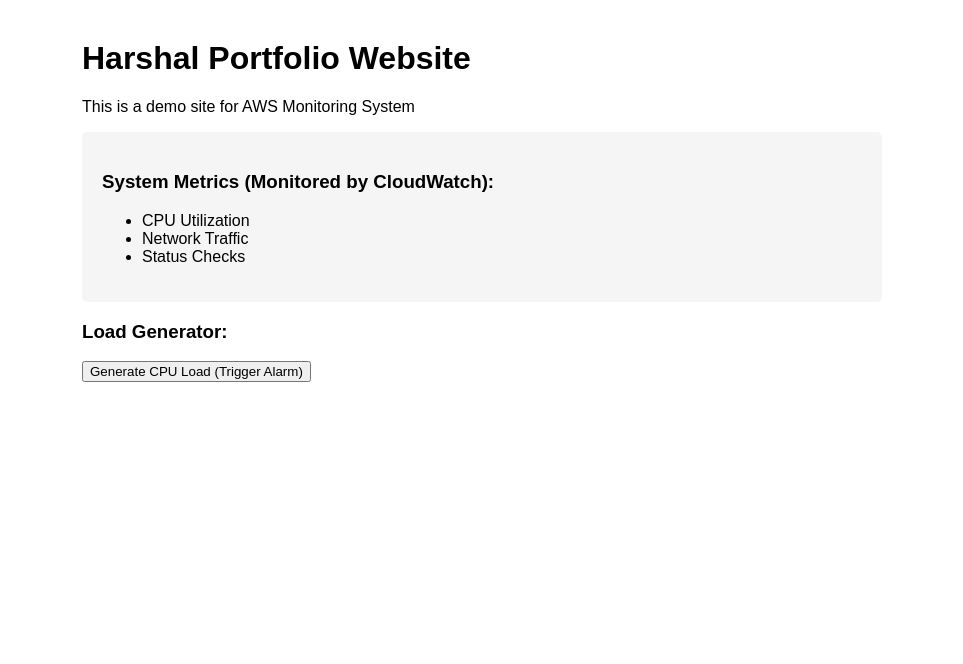
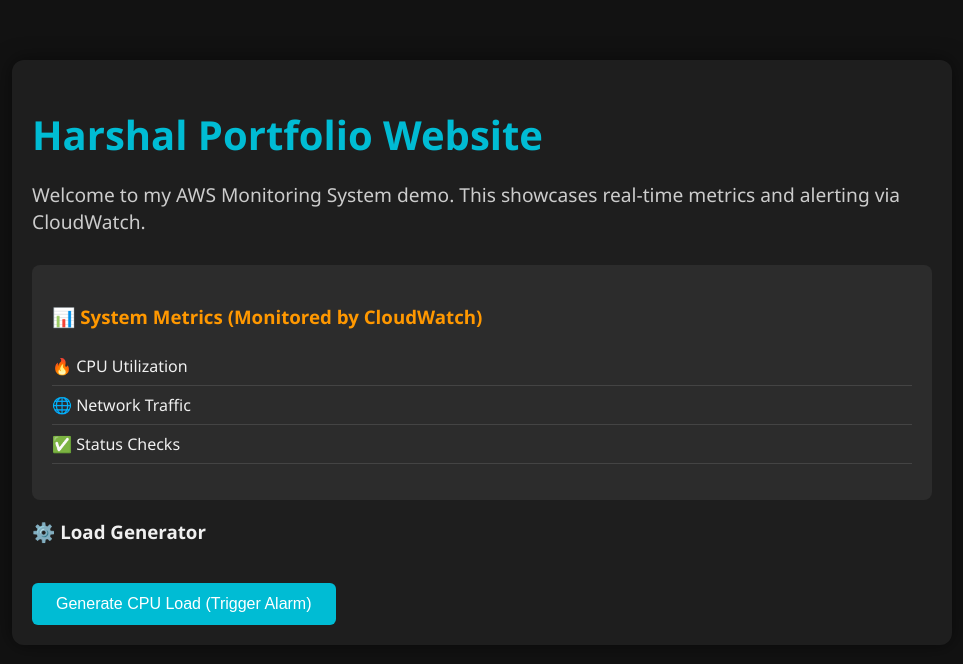
Before and after one commit to HarshalPathak15/AWS-Monitoring-Alerting-System, a plain HTML site: page portfolio/index.html in a window 1280 px wide. Shown: the whole page, without its empty margins (158-1121 px from the left). Drawn offline with Linux system fonts and the light colour scheme.

Commit message:
Update index.html

```diff
--- a/portfolio/index.html
+++ b/portfolio/index.html
@@ -1,35 +1,92 @@
 <!DOCTYPE html>
-<html>
+<html lang="en">
 <head>
-    <title>My Portfolio - Monitoring Demo</title>
+    <meta charset="UTF-8">
+    <title>Harshal Portfolio - AWS Monitoring Demo</title>
     <style>
-        body { font-family: Arial, sans-serif; margin: 40px; }
-        .container { max-width: 800px; margin: 0 auto; }
-        .metrics { background: #f5f5f5; padding: 20px; border-radius: 5px; }
+        body {
+            margin: 0;
+            font-family: 'Segoe UI', Tahoma, Geneva, Verdana, sans-serif;
+            background: #121212;
+            color: #f0f0f0;
+        }
+        .container {
+            max-width: 900px;
+            margin: 60px auto;
+            padding: 20px;
+            background: #1e1e1e;
+            border-radius: 12px;
+            box-shadow: 0 0 20px rgba(0,0,0,0.5);
+            animation: fadeIn 1s ease-in-out;
+        }
+        h1 {
+            font-size: 2.5em;
+            color: #00bcd4;
+            margin-bottom: 10px;
+        }
+        p {
+            font-size: 1.2em;
+            color: #ccc;
+        }
+        .metrics {
+            background: #2c2c2c;
+            padding: 20px;
+            border-radius: 8px;
+            margin-top: 30px;
+        }
+        .metrics h3 {
+            color: #ff9800;
+        }
+        ul {
+            list-style: none;
+            padding: 0;
+        }
+        li {
+            padding: 8px 0;
+            border-bottom: 1px solid #444;
+        }
+        button {
+            margin-top: 20px;
+            padding: 12px 24px;
+            font-size: 1em;
+            background: #00bcd4;
+            color: #fff;
+            border: none;
+            border-radius: 6px;
+            cursor: pointer;
+            transition: background 0.3s ease;
+        }
+        button:hover {
+            background: #0097a7;
+        }
+        @keyframes fadeIn {
+            from { opacity: 0; transform: translateY(20px); }
+            to { opacity: 1; transform: translateY(0); }
+        }
     </style>
 </head>
 <body>
     <div class="container">
         <h1>Harshal Portfolio Website</h1>
-        <p>This is a demo site for AWS Monitoring System</p>
+        <p>Welcome to my AWS Monitoring System demo. This showcases real-time metrics and alerting via CloudWatch.</p>
 
         <div class="metrics">
-            <h3>System Metrics (Monitored by CloudWatch):</h3>
+            <h3>📊 System Metrics (Monitored by CloudWatch)</h3>
             <ul>
-                <li>CPU Utilization</li>
-                <li>Network Traffic</li>
-                <li>Status Checks</li>
+                <li>🔥 CPU Utilization</li>
+                <li>🌐 Network Traffic</li>
+                <li>✅ Status Checks</li>
             </ul>
         </div>
 
-        <h3>Load Generator:</h3>
+        <h3>⚙️ Load Generator</h3>
         <button onclick="generateLoad()">Generate CPU Load (Trigger Alarm)</button>
 
         <script>
             function generateLoad() {
                 fetch('/generate-load')
-                .then(response => alert('CPU load generated! Check your email for alarm.'))
-                .catch(err => alert('Load generation started'));
+                .then(() => alert('✅ CPU load generated! Check your email for alarm.'))
+                .catch(() => alert('⚠️ Load generation started'));
             }
         </script>
     </div>
```
